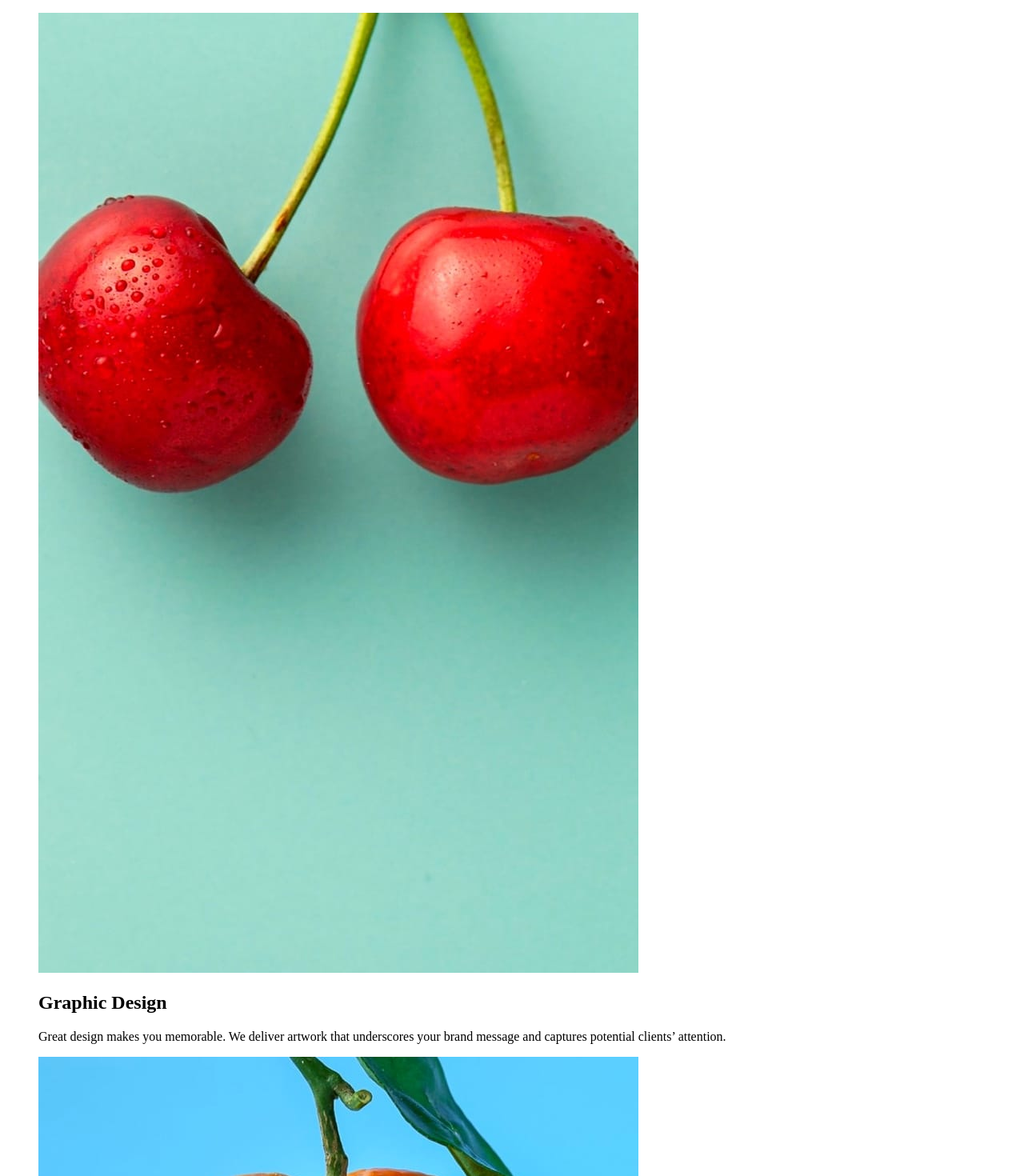
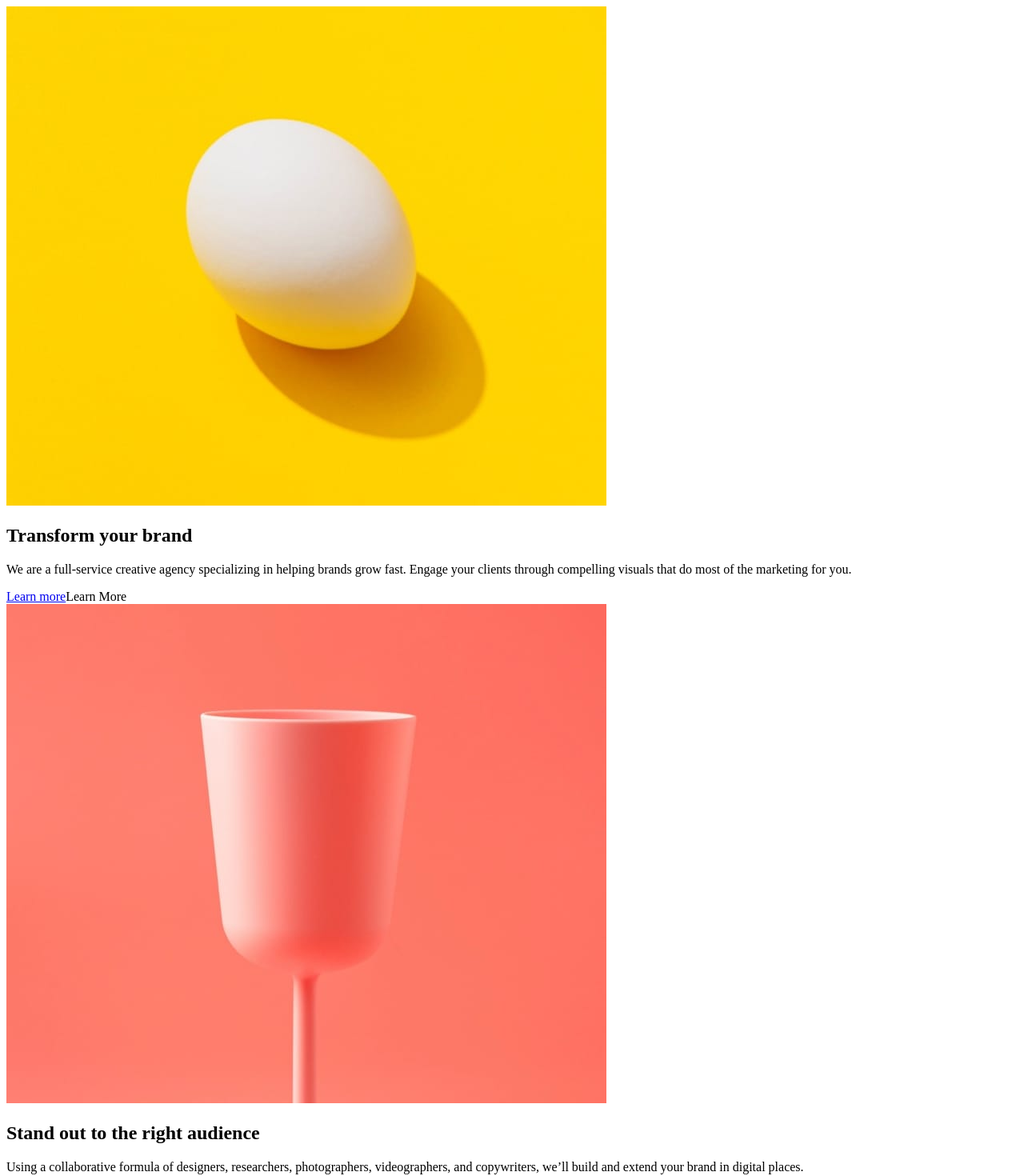
Before and after one commit to edishu/sunnyside-agency, a Next.js app: page / in a window 1280 px wide. Shown: the top 1470 px of the page at 80% size. Built offline with nearby package versions, Linux system fonts and the light colour scheme.

Commit message:
Added feature descriptions

```diff
--- a/pages/index.js
+++ b/pages/index.js
@@ -16,11 +16,36 @@ export default function Home() {
         <title>Sunnyside Agency</title>
         <link rel="icon" href="/favicon-32x32.png" />
       </Head>
+      <article className="sm:flex sm:flex-row-reverse">
+        <img
+          src={`/${winWidth >= 640 ? "desktop" : "mobile"}/image-transform.jpg`}
+          className="sm:w-1/2"
+        ></img>
+        <Feature
+          heading="Transform your brand"
+          para="We are a full-service creative agency specializing in helping brands grow fast.
+          Engage your clients through compelling visuals that do most of the marketing for you."
+          linkColor="bg-brndYellow"
+        />
+      </article>
+      <article className="sm:flex">
+        <img
+          src={`/${winWidth >= 640 ? "desktop" : "mobile"}/image-stand-out.jpg`}
+          className="sm:w-1/2"
+        ></img>
+        <Feature
+          heading="Stand out to the right audience"
+          para="Using a collaborative formula of designers, researchers,
+            photographers, videographers, and copywriters, we’ll build and
+            extend your brand in digital places."
+          linkColor="bg-softRed"
+        />
+      </article>
       <article className="sm:flex">
         <figure className="relative">
           <img
             src={`/${
-              winWidth >= 648 ? "desktop" : "mobile"
+              winWidth >= 640 ? "desktop" : "mobile"
             }/image-graphic-design.jpg`}
           ></img>
           <figcaption className="absolute top-2/3 sm:top-1/3 md:top-1/2 lg:top-2/3 text-center text-desatCayn mx-auto container">
@@ -35,7 +60,7 @@ export default function Home() {
         <figure className="relative">
           <img
             src={`/${
-              winWidth >= 648 ? "desktop" : "mobile"
+              winWidth >= 640 ? "desktop" : "mobile"
             }/image-photography.jpg`}
           ></img>
           <figcaption className="absolute top-2/3 sm:top-1/3 md:top-1/2 lg:top-2/3 text-center text-desatCayn mx-auto container">
@@ -80,25 +105,25 @@ export default function Home() {
       <article className="flex flex-wrap">
         <img
           src={`/${
-            winWidth >= 648 ? "desktop" : "mobile"
+            winWidth >= 640 ? "desktop" : "mobile"
           }/image-gallery-milkbottles.jpg`}
           className="w-1/2 sm:w-1/4"
         ></img>
         <img
           src={`/${
-            winWidth >= 648 ? "desktop" : "mobile"
+            winWidth >= 640 ? "desktop" : "mobile"
           }/image-gallery-orange.jpg`}
           className="w-1/2 sm:w-1/4"
         ></img>
         <img
           src={`/${
-            winWidth >= 648 ? "desktop" : "mobile"
+            winWidth >= 640 ? "desktop" : "mobile"
           }/image-gallery-cone.jpg`}
           className="w-1/2 sm:w-1/4"
         ></img>
         <img
           src={`/${
-            winWidth >= 648 ? "desktop" : "mobile"
+            winWidth >= 640 ? "desktop" : "mobile"
           }/image-gallery-sugar-cubes.jpg`}
           className="w-1/2 sm:w-1/4"
         ></img>
@@ -139,3 +164,27 @@ const ClientTestimony = ({ imgUrl, para, name, desig }) => {
     </div>
   );
 };
+
+const Feature = ({ heading, para, linkColor }) => {
+  return (
+    <div className="text-center sm:text-left bg-testimonialCream py-14 px-10 sm:py-28 sm:px-24">
+      <h2 className="text-3xl text-desatBlue font-black font-fraunces mb-8">
+        {heading}
+      </h2>
+      <p className="font-barlow text-grayisBlue mb-8">{para}</p>
+      <div className="flex flex-col items-center sm:items-start">
+        <a
+          href="#"
+          className="text-desatBlue font-fraunces font-black text-base uppercase z-20"
+        >
+          Learn more
+        </a>
+        <span
+          className={`${linkColor} h-3 rounded-full -mt-3 z-10 font-fraunces uppercase text-desatBlue text-opacity-0`}
+        >
+          Learn More
+        </span>
+      </div>
+    </div>
+  );
+};
--- a/tailwind.config.js
+++ b/tailwind.config.js
@@ -15,9 +15,12 @@ module.exports = {
         testimonialCream: "rgb(255, 251, 248)",
         grayBlue: "hsl(210, 4%, 67%)",
         drkGrayBlue: "hsl(213, 9%, 39%)",
+        grayisBlue: "hsl(232, 10%, 55%)",
         desatBlue: "hsl(212, 27%, 19%)",
         drkBlue: "hsl(198, 62%, 26%)",
-        desatCayn: "hsl(167, 40%, 24%)"
+        desatCayn: "hsl(167, 40%, 24%)",
+        softRed: "hsl(7, 99%, 70%)",
+        brndYellow: "hsl(51, 100%, 49%)"
       }
     }
   },
```
